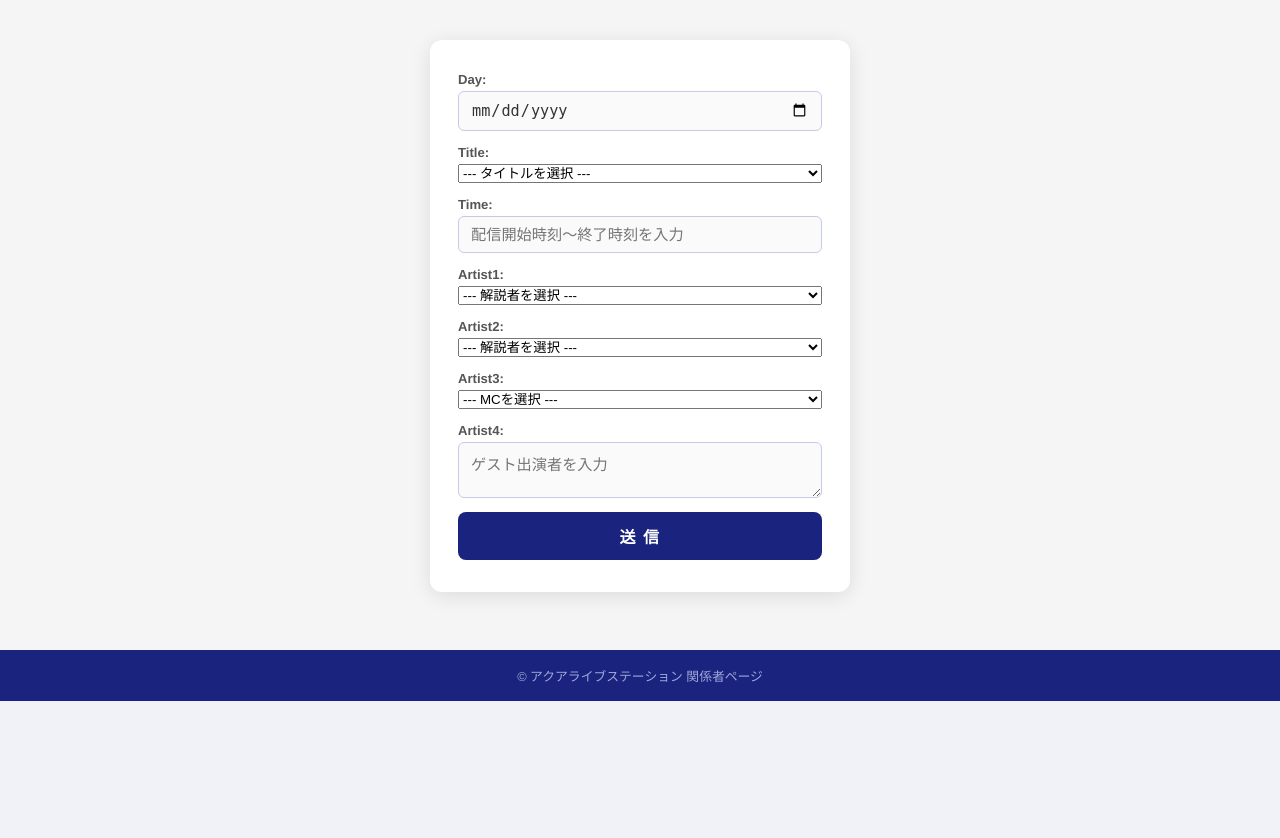
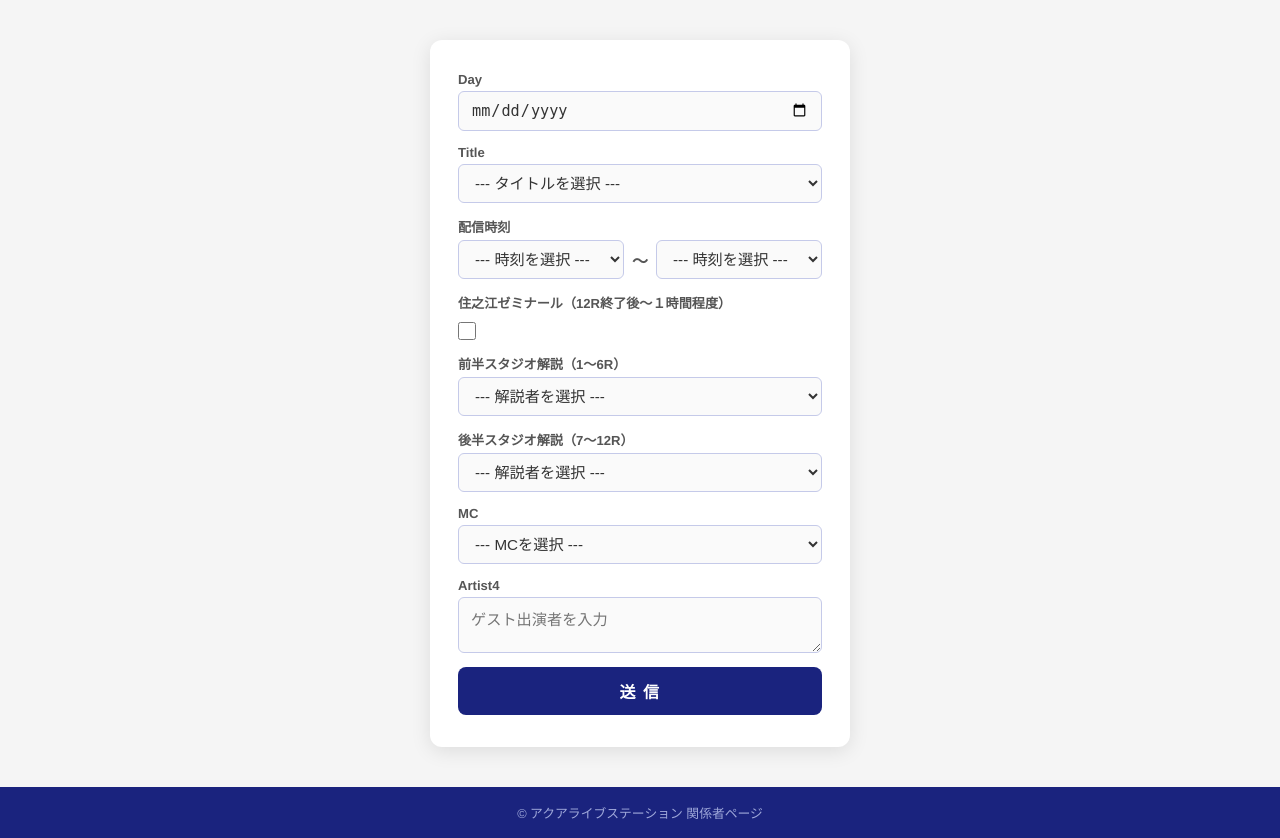
Before and after one commit to hideonSOS/HomePage_Aqua, a Django app: page /input_page/input/ in a window 1280 px wide. Shown: the part 99-937 px from the top of the page. Before the commit the page ends 800 px from the top, so only its background shows below. Run offline with Django 5.2, Linux system fonts and the light colour scheme; the visitor is signed in with stand-in values (Sample User, id 1); data comes from the database, SQL or seed files in the repository.

Commit message:
入力フォームと表示カレンダーの改善
- 時刻を開始・終了の2セレクト（10分刻み）に分割
- artist1〜3のラベルを前半/後半スタジオ解説・MCに変更
- 住之江ゼミナールのチェックボックス追加（BooleanField）
- タイトル・時刻を任意入力に変更（ゼミナールのみの日に対応）
- ゼミナールのみ入力時の時刻・チェック必須バリデーション追加
- カレンダー表示：出演者に役職ラベルをCSS色分けで表示
- スマホリストの過去日非表示を月をまたいでも常に適用
- テロップ速度を文字量に関わらず一定（25px/秒）に統一

Co-Authored-By: Claude Sonnet 4.6 <noreply@anthropic.com>

```diff
--- a/AqualiveSite/views.py
+++ b/AqualiveSite/views.py
@@ -9,7 +9,7 @@ def indexView(request):
     # ==========================================
     # 1. 既存の処理（カレンダー情報の取得）
     # ==========================================
-    schedules = Schedule.objects.values('day', 'title', 'time', 'artist1', 'artist2', 'artist3', 'artist4')
+    schedules = Schedule.objects.values('day', 'title', 'time', 'seminar', 'artist1', 'artist2', 'artist3', 'artist4')
 
     # DataFrameの処理（print確認用としてそのまま残します）
     df = pd.DataFrame.from_records(schedules)
--- a/input_page/forms.py
+++ b/input_page/forms.py
@@ -5,6 +5,15 @@ from .models import Blog, SlideImage
 import json
 import os
 import re
+
+
+def _time_choices():
+    choices = [('', '--- 時刻を選択 ---')]
+    for h in range(6, 24):
+        for m in range(0, 60, 10):
+            t = f"{h:02d}:{m:02d}"
+            choices.append((t, t))
+    return choices
 
 def _load_title_choices():
     json_path = os.path.join(os.path.dirname(__file__), 'static', 'input_page', 'js', 'title_check.json')
@@ -46,16 +55,72 @@ def _load_kaisetsu_choices():
 
 
 class ScheduleForm(ModelForm):
+    time_start = forms.ChoiceField(
+        choices=_time_choices(),
+        label='開始時刻',
+        required=False,
+        widget=forms.Select(attrs={'id': 'input-time-start', 'class': 'form-control time-select'}),
+    )
+    time_end = forms.ChoiceField(
+        choices=_time_choices(),
+        label='終了時刻',
+        required=False,
+        widget=forms.Select(attrs={'id': 'input-time-end', 'class': 'form-control time-select'}),
+    )
+
+    def __init__(self, *args, **kwargs):
+        super().__init__(*args, **kwargs)
+        self.fields['title'].required = False
+        # 編集時: 既存の time 文字列を start/end に分解してセット
+        if self.instance and self.instance.pk and self.instance.time:
+            parts = self.instance.time.split('〜')
+            if len(parts) == 2:
+                self.fields['time_start'].initial = parts[0].strip()
+                self.fields['time_end'].initial = parts[1].strip()
+
+    def clean(self):
+        cleaned = super().clean()
+        title = cleaned.get('title', '')
+        time_start = cleaned.get('time_start', '')
+        time_end = cleaned.get('time_end', '')
+        seminar = cleaned.get('seminar', False)
+
+        # タイトルなし（ゼミナールのみの日）の場合のルール
+        if not title:
+            if not time_start or not time_end:
+                raise forms.ValidationError(
+                    '住之江ゼミナールのみの日は「配信時刻」を入力してください。'
+                )
+            if not seminar:
+                raise forms.ValidationError(
+                    '住之江ゼミナールのみの日は「住之江ゼミナール」のチェックを入れてください。'
+                )
+        return cleaned
+
+    def save(self, commit=True):
+        instance = super().save(commit=False)
+        start = self.cleaned_data.get('time_start', '')
+        end = self.cleaned_data.get('time_end', '')
+        instance.time = f"{start}〜{end}"
+        if commit:
+            instance.save()
+        return instance
+
     class Meta:
         model = Schedule
-        fields = ['day','title','time','artist1','artist2','artist3','artist4']
-
+        fields = ['day', 'title', 'seminar', 'artist1', 'artist2', 'artist3', 'artist4']
+        labels = {
+            'seminar': '住之江ゼミナール（12R終了後～１時間程度）',
+            'artist1': '前半スタジオ解説（1〜6R）',
+            'artist2': '後半スタジオ解説（7〜12R）',
+            'artist3': 'MC',
+        }
         widgets = {
         'day': forms.DateInput(
             attrs={
                 'type': 'date',
-                'id': 'input-day',              # ← ここでidを指定
-                'class': 'form-control date',   # ← classもOK
+                'id': 'input-day',
+                'class': 'form-control date',
                 'placeholder': '日付を選択',
             }
         ),
@@ -66,11 +131,10 @@ class ScheduleForm(ModelForm):
                 'class': 'form-control',
             }
         ),
-        'time': forms.TextInput(
+        'seminar': forms.CheckboxInput(
             attrs={
-                'id': 'input-time',
-                'class': 'form-control',
-                'placeholder': '配信開始時刻～終了時刻を入力',
+                'id': 'input-seminar',
+                'class': 'seminar-check',
             }
         ),
         'artist1': forms.Select(
--- a/input_page/models.py
+++ b/input_page/models.py
@@ -3,8 +3,9 @@ from django.utils import timezone
 
 class Schedule(models.Model):
     day = models.DateField()
-    title = models.CharField(max_length=30)
-    time = models.CharField(max_length=30)
+    title = models.CharField(max_length=30, blank=True, default='')
+    time = models.CharField(max_length=30, blank=True, default='')
+    seminar = models.BooleanField(default=False)
     artist1 = models.CharField(max_length=50, null=True, blank=True)
     artist2 = models.CharField(max_length=50, null=True, blank=True)
     artist3 = models.CharField(max_length=50, null=True, blank=True)
--- a/input_page/static/input_page/css/input.css
+++ b/input_page/static/input_page/css/input.css
@@ -70,6 +70,70 @@
   background: white;
 }
 
+/* セレクトボックス共通 */
+#formon select {
+  width: 100%;
+  padding: 9px 12px;
+  border: 1px solid #c5cae9;
+  border-radius: 6px;
+  font-size: 0.95rem;
+  color: #333;
+  background: #fafafa;
+  transition: border-color 0.2s, box-shadow 0.2s;
+  box-sizing: border-box;
+  appearance: auto;
+}
+
+#formon select:focus {
+  outline: none;
+  border-color: #3949ab;
+  box-shadow: 0 0 0 3px rgba(57, 73, 171, 0.12);
+  background: white;
+}
+
+/* 開始〜終了 を横並び */
+.time-row {
+  display: flex;
+  align-items: center;
+  gap: 8px;
+}
+
+.time-row select {
+  flex: 1;
+}
+
+.time-sep {
+  font-size: 1rem;
+  font-weight: bold;
+  color: #555;
+  white-space: nowrap;
+}
+
+/* チェックボックス行 */
+.check-row {
+  display: flex;
+  flex-direction: column;
+  align-items: flex-start;
+  gap: 6px;
+  margin-bottom: 14px;
+}
+
+.seminar-check {
+  width: 18px;
+  height: 18px;
+  accent-color: #3949ab;
+  cursor: pointer;
+  flex-shrink: 0;
+}
+
+.check-label {
+  font-size: 0.88rem;
+  font-weight: bold;
+  color: #555;
+  cursor: pointer;
+  margin: 0;
+}
+
 /* 送信ボタン */
 .btn-submit {
   display: block;
--- a/input_page/templates/input_page/input.html
+++ b/input_page/templates/input_page/input.html
@@ -9,7 +9,44 @@
 <div class="input-card">
   <form id="formon" method="post" action="{% url 'input_page:input' %}">
     {% csrf_token %}
-    {{ form.as_p }}
+
+    <p>
+      <label for="{{ form.day.id_for_label }}">{{ form.day.label }}</label>
+      {{ form.day }}
+    </p>
+    <p>
+      <label for="{{ form.title.id_for_label }}">{{ form.title.label }}</label>
+      {{ form.title }}
+    </p>
+    <p>
+      <label>配信時刻</label>
+      <span class="time-row">
+        {{ form.time_start }}
+        <span class="time-sep">〜</span>
+        {{ form.time_end }}
+      </span>
+    </p>
+    <p class="check-row">
+      <label for="{{ form.seminar.id_for_label }}" class="check-label">{{ form.seminar.label }}</label>
+      {{ form.seminar }}
+    </p>
+    <p>
+      <label for="{{ form.artist1.id_for_label }}">{{ form.artist1.label }}</label>
+      {{ form.artist1 }}
+    </p>
+    <p>
+      <label for="{{ form.artist2.id_for_label }}">{{ form.artist2.label }}</label>
+      {{ form.artist2 }}
+    </p>
+    <p>
+      <label for="{{ form.artist3.id_for_label }}">{{ form.artist3.label }}</label>
+      {{ form.artist3 }}
+    </p>
+    <p>
+      <label for="{{ form.artist4.id_for_label }}">{{ form.artist4.label }}</label>
+      {{ form.artist4 }}
+    </p>
+
     <button type="submit" class="btn-submit">送 信</button>
   </form>
 </div>
```
Also changed, not shown: input_page/templates/input_page/list.html (+4 -4 lines), input_page/templates/input_page/update.html (+38 -1 lines), static/css/index.css (+37 -9 lines), static/js/index.js (+7 -15 lines), templates/index.html (+21 -9 lines), input_page/migrations/0008_schedule_seminar.py (added), input_page/migrations/0009_alter_schedule_seminar.py (added), input_page/migrations/0010_alter_schedule_time_alter_schedule_title.py (added).
